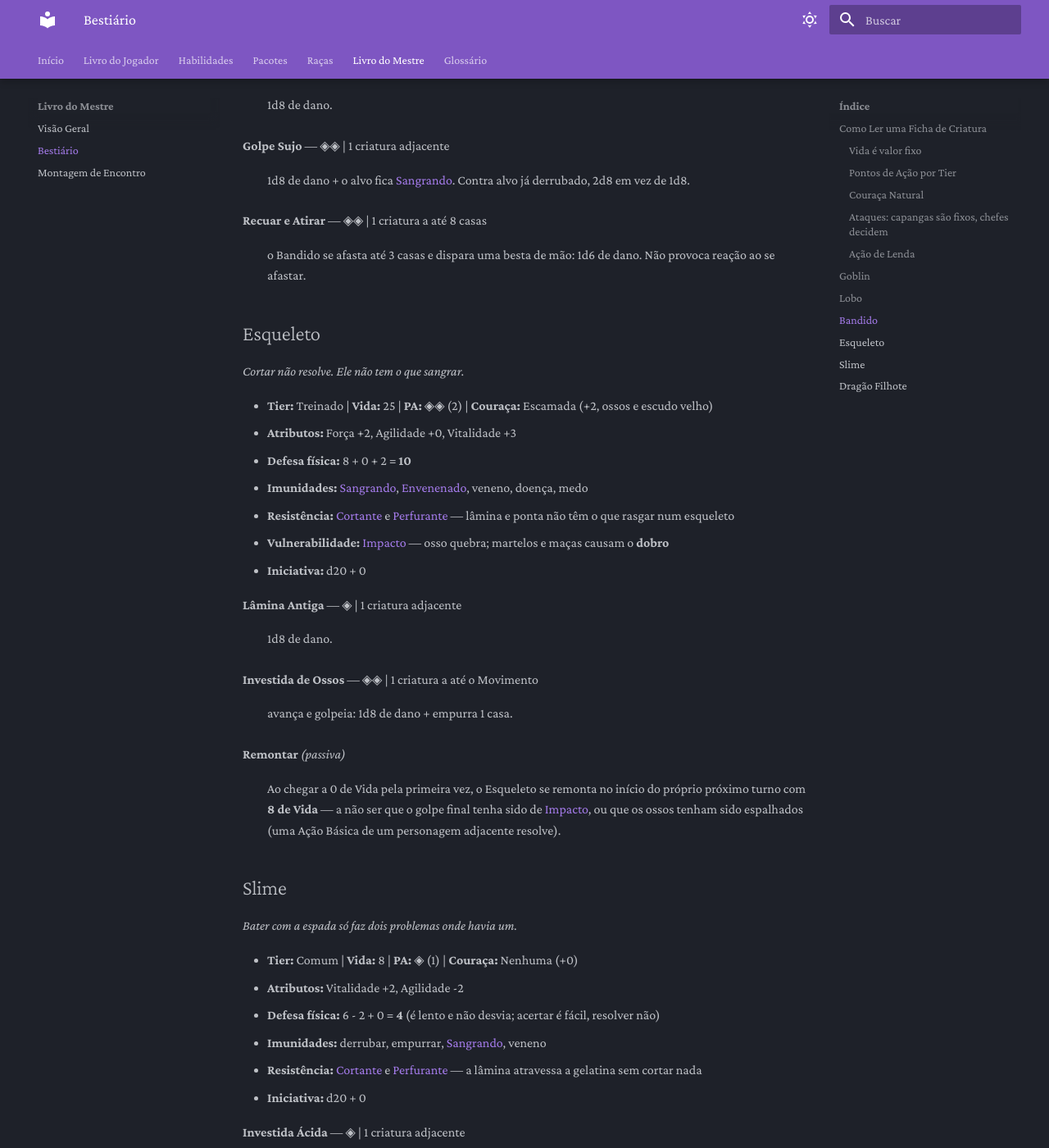
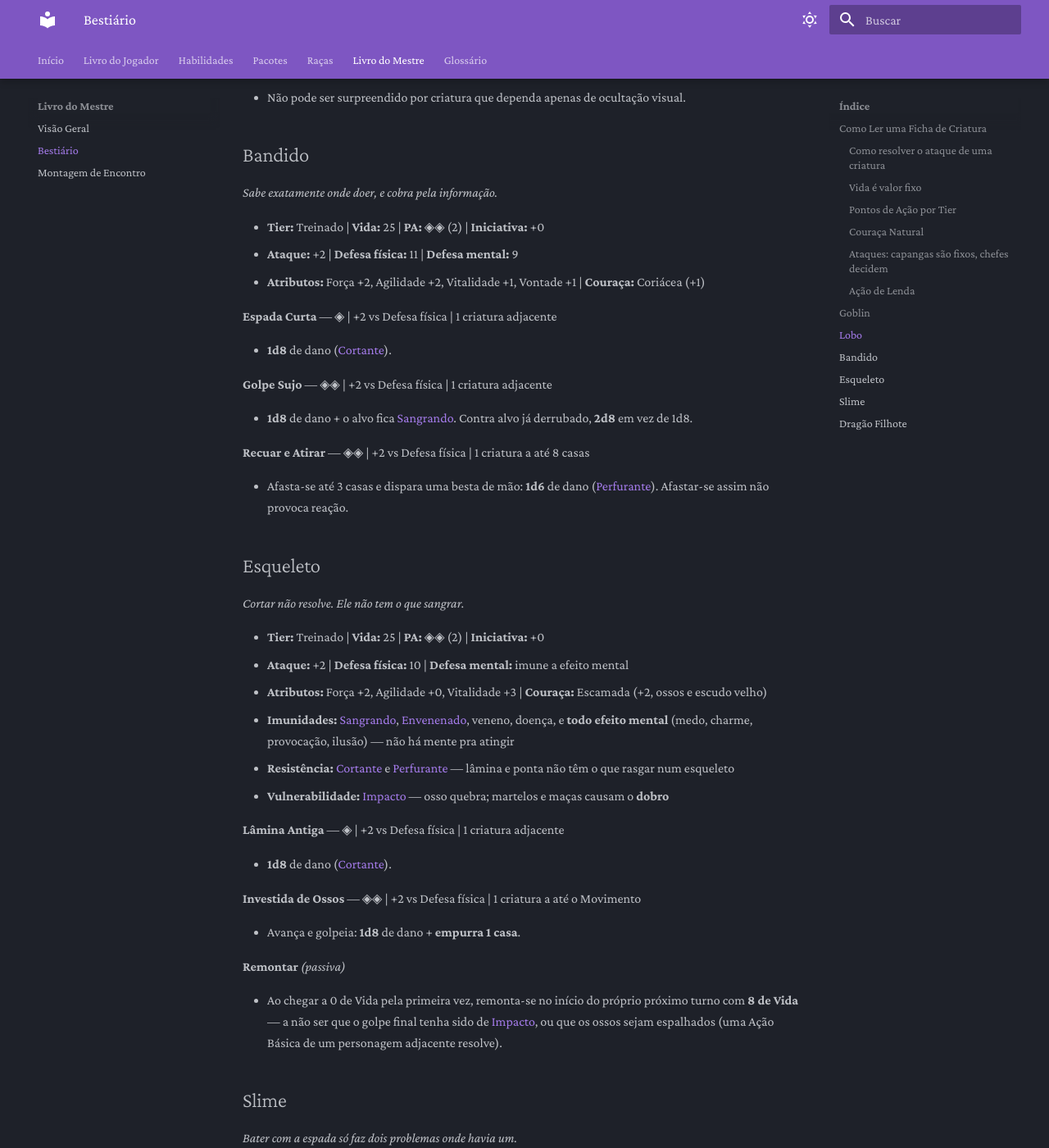
Before and after one commit to Felipe1072-git/prisma-rpg, an MkDocs documentation site: the page built from docs/mestre/bestiario.md, in a window 1280 px wide and 1400 px high, scrolled down 3358 px. Shown: the whole window at 82% size. Built offline with MkDocs 1.6.1 and Material for MkDocs 9.7.7, drawn with Linux system fonts in a browser that asks for light colours; some of the changed text lies outside the part shown.

Commit message:
fix: criaturas ganham bonus de ataque, Defesa mental e formatacao legivel
Tres problemas apontados pelo usuario nas fichas do Bestiario, sendo o primeiro
grave o bastante pra impedir de usar as fichas em mesa.

1. Nao havia bonus de ataque. O Lobo dizia "Mordida: 1d6 de dano" e o Mestre nao
   tinha o que somar no d20. Cada ficha agora traz **Ataque: +N** ja calculado,
   e cada ataque declara contra qual Defesa rola.

   Isso expos uma lacuna do sistema, nao do Bestiario: em nenhum lugar estava
   dito QUEM rola quando a criatura ataca. Agora esta em sistema-d20.md como
   regra unica -- "quem age, rola" -- valendo nos dois sentidos, sem rolagem de
   defesa. E tambem faltava dizer que personagem jogador e Treinado (Base 8),
   ou seja ninguem sabia calcular a propria Defesa: agora esta explicito, com
   as formulas de Defesa fisica e mental prontas pra anotar na ficha.

2. A Bafor\u00e1da estava ilegivel. A causa: usei listas de definicao (linhas com
   ':') no Bestiario, enquanto as 419 habilidades do jogo usam bullets -- as 5
   linhas viravam definicoes do mesmo termo e colavam num paragrafo. Trocado por
   bullets em todas as fichas e nos 4 encontros, alinhando com o resto do
   projeto.

3. O critico da Bafor\u00e1da se contradizia: dizia "sobe 1 Intensidade", o que nao
   existe se o Mestre ja usou a III. Agora e uma regra unica no topo do
   Bestiario -- criatura critica com dano maximo + rolagem extra, e nao sobe de
   Intensidade, porque esse bonus e dos personagens. Saiu de dentro das fichas.

A pedido do usuario: Defesa mental em todas as criaturas (nao so no chefe), o
que tambem deu lugar pra marcar Esqueleto e Slime como imunes a efeito mental,
e Iniciativa escrita como bonus puro (+0) em vez de "d20 + 0".

Conferido: as 6 fichas batem com Base + Agilidade + Couraca e Base + Vontade, e
a chance de acerto contra um personagem de nivel 1 ficou entre 55% e 70%.

Co-Authored-By: Claude Opus 5 <noreply@anthropic.com>

```diff
--- a/docs/mestre/bestiario.md
+++ b/docs/mestre/bestiario.md
@@ -13,9 +13,21 @@ Criatura não é personagem: ela não sobe de nível, não distribui pontos e n
 | **Formidável** | 10 | 60 | ◈◈◈ (3) | os 8 atributos | com [Intensidade](../habilidades/index.md#intensidade) + Mana |
 | **Lendário** | 14 | 180 | ◈◈◈ (3) + Ação de Lenda | os 8 atributos | com Intensidade + Mana |
 
+### Como resolver o ataque de uma criatura
+
+**Quem age, rola** — vale pra criatura do mesmo jeito que vale pro personagem. Quando a criatura ataca, **o Mestre rola**:
+
+**d20 + o Ataque da criatura vs a Defesa do personagem.**
+
+Cada ficha traz o **Ataque** já calculado, pra você não precisar somar atributo na hora. A Defesa do personagem vem da ficha dele: aventureiros são **Treinado**, então **Defesa física = 8 + Agilidade + Armadura** e **Defesa mental = 8 + Vontade** (ver [Defesa](../jogador/sistema-d20.md#defesa)).
+
+- **1 natural** sempre falha.
+- **20 natural** é crítico: **dano máximo dos dados + uma rolagem extra**, e nada além disso. Criatura **não** sobe de Intensidade no crítico — esse bônus é dos personagens.
+- Ataque que impõe efeito mental, veneno ou medo é comparado à **Defesa mental** (ou à Defesa do atributo que o efeito indicar), não à física. Por isso toda ficha traz as duas.
+
 ### Vida é valor fixo
 
-Sem rolagem: abra a ficha e use o número. Os valores desta tabela valem pra personagens de **nível 1 a 4** — grupos mais fortes usam a [Vida por faixa de nível](encontros.md#vida-por-faixa-de-nível). A Vida foi calibrada contra o dano real que um grupo entrega — um **Comum cai num único golpe** (o dano médio de uma habilidade em Intensidade I é ~6), um **Treinado** aguenta 2-3, um **Formidável** absorve mais ou menos uma rodada inteira de um grupo de 4, e um **Lendário** dura 3-5 rodadas.
+Sem rolagem: abra a ficha e use o número. Os valores desta tabela valem pra personagens de **nível 1 a 4** — grupos mais fortes usam a [Vida por faixa de nível](encontros.md#vida-por-faixa-de-nível). A Vida foi calibrada contra o dano real que um grupo entrega: um **Comum cai num único golpe**, um **Treinado** aguenta 2-3, um **Formidável** absorve mais ou menos uma rodada inteira de um grupo de 4, e um **Lendário** dura 3-5 rodadas.
 
 ### Pontos de Ação por Tier
 
@@ -33,7 +45,8 @@ O bônus que faltava ser definido na [tabela de Defesa](../jogador/sistema-d20.m
 | Blindada | +3 | placas ósseas, armadura de placas, casco pesado |
 | Dracônica | +4 | escamas de dragão adulto, pedra viva, aço encantado |
 
-**Defesa física = Base de Resiliência + Agilidade + Couraça Natural.**
+- **Defesa física** = Base de Resiliência + Agilidade + Couraça Natural
+- **Defesa mental** = Base de Resiliência + Vontade
 
 ### Ataques: capangas são fixos, chefes decidem
 
@@ -51,94 +64,105 @@ Exclusiva do Tier Lendário: **uma vez por rodada, fora do próprio turno**, a c
 
 *Baixo, magro e covarde sozinho — mas eles nunca estão sozinhos.*
 
-- **Tier:** Comum | **Vida:** 8 | **PA:** ◈ (1) | **Couraça:** Coriácea (+1)
-- **Atributos:** Agilidade +1, Vitalidade -1
-- **Defesa física:** 6 + 1 + 1 = **8**
-- **Iniciativa:** d20 + 0
+- **Tier:** Comum | **Vida:** 8 | **PA:** ◈ (1) | **Iniciativa:** +0
+- **Ataque:** +1 | **Defesa física:** 8 | **Defesa mental:** 6
+- **Atributos:** Agilidade +1, Vitalidade -1 | **Couraça:** Coriácea (+1)
 
-**Adaga Enferrujada** — ◈ | 1 criatura adjacente
-: 1d4 de dano.
+**Adaga Enferrujada** — ◈ | +1 vs Defesa física | 1 criatura adjacente
+
+- **1d4** de dano ([Perfurante](../glossario.md#perfurante)).
 
 **Bando** *(passiva)*
-: Se houver outro Goblin adjacente ao mesmo alvo, o ataque causa +1d4. Goblin é ameaça por quantidade, não por indivíduo.
+
+- Se houver outro Goblin adjacente ao mesmo alvo, o ataque causa **+1d4**. Goblin é ameaça por quantidade, não por indivíduo.
 
 **Covardia** *(passiva)*
-: Ao ficar com 3 ou menos de Vida, o Goblin usa seu PA pra fugir na direção mais segura, se houver rota. Não é medo mecânico — é o Mestre jogando o bicho como ele é.
+
+- Ao ficar com 3 ou menos de Vida, usa seu PA pra fugir pela rota mais segura, se houver. Não é medo mecânico — é o Mestre jogando o bicho como ele é.
 
 ## Lobo
 
 *Ele não ataca o mais forte do grupo. Ataca o que se afastou.*
 
-- **Tier:** Comum | **Vida:** 8 | **PA:** ◈ (1) | **Couraça:** Coriácea (+1)
-- **Atributos:** Agilidade +2, Vitalidade +1, Sabedoria +1
-- **Defesa física:** 6 + 2 + 1 = **9**
-- **Movimento:** 5 casas (3 + Agilidade) — mais rápido que a maioria dos personagens
-- **Iniciativa:** d20 + 0
+- **Tier:** Comum | **Vida:** 8 | **PA:** ◈ (1) | **Iniciativa:** +0
+- **Ataque:** +2 | **Defesa física:** 9 | **Defesa mental:** 6
+- **Atributos:** Agilidade +2, Vitalidade +1, Sabedoria +1 | **Couraça:** Coriácea (+1)
+- **Movimento:** 5 casas — mais rápido que a maioria dos personagens
 
-**Mordida** — ◈ | 1 criatura adjacente
-: 1d6 de dano. Se o alvo estiver sozinho (nenhum aliado dele adjacente), derruba também.
+**Mordida** — ◈ | +2 vs Defesa física | 1 criatura adjacente
+
+- **1d6** de dano ([Perfurante](../glossario.md#perfurante)). Se o alvo estiver sozinho (nenhum aliado dele adjacente), **derruba** também.
 
 **Matilha** *(passiva)*
-: O ataque rola com Vantagem se outro Lobo estiver adjacente ao mesmo alvo.
+
+- O ataque rola com **Vantagem** se outro Lobo estiver adjacente ao mesmo alvo.
 
 **Faro** *(passiva)*
-: Não pode ser surpreendido por criatura que dependa apenas de ocultação visual.
+
+- Não pode ser surpreendido por criatura que dependa apenas de ocultação visual.
 
 ## Bandido
 
 *Sabe exatamente onde doer, e cobra pela informação.*
 
-- **Tier:** Treinado | **Vida:** 25 | **PA:** ◈◈ (2) | **Couraça:** Coriácea (+1)
-- **Atributos:** Força +2, Agilidade +2, Vitalidade +1, Vontade +1
-- **Defesa física:** 8 + 2 + 1 = **11**
-- **Iniciativa:** d20 + 0
+- **Tier:** Treinado | **Vida:** 25 | **PA:** ◈◈ (2) | **Iniciativa:** +0
+- **Ataque:** +2 | **Defesa física:** 11 | **Defesa mental:** 9
+- **Atributos:** Força +2, Agilidade +2, Vitalidade +1, Vontade +1 | **Couraça:** Coriácea (+1)
 
-**Espada Curta** — ◈ | 1 criatura adjacente
-: 1d8 de dano.
+**Espada Curta** — ◈ | +2 vs Defesa física | 1 criatura adjacente
 
-**Golpe Sujo** — ◈◈ | 1 criatura adjacente
-: 1d8 de dano + o alvo fica [Sangrando](../glossario.md#sangrando). Contra alvo já derrubado, 2d8 em vez de 1d8.
+- **1d8** de dano ([Cortante](../glossario.md#cortante)).
 
-**Recuar e Atirar** — ◈◈ | 1 criatura a até 8 casas
-: o Bandido se afasta até 3 casas e dispara uma besta de mão: 1d6 de dano. Não provoca reação ao se afastar.
+**Golpe Sujo** — ◈◈ | +2 vs Defesa física | 1 criatura adjacente
+
+- **1d8** de dano + o alvo fica [Sangrando](../glossario.md#sangrando). Contra alvo já derrubado, **2d8** em vez de 1d8.
+
+**Recuar e Atirar** — ◈◈ | +2 vs Defesa física | 1 criatura a até 8 casas
+
+- Afasta-se até 3 casas e dispara uma besta de mão: **1d6** de dano ([Perfurante](../glossario.md#perfurante)). Afastar-se assim não provoca reação.
 
 ## Esqueleto
 
 *Cortar não resolve. Ele não tem o que sangrar.*
 
-- **Tier:** Treinado | **Vida:** 25 | **PA:** ◈◈ (2) | **Couraça:** Escamada (+2, ossos e escudo velho)
-- **Atributos:** Força +2, Agilidade +0, Vitalidade +3
-- **Defesa física:** 8 + 0 + 2 = **10**
-- **Imunidades:** [Sangrando](../glossario.md#sangrando), [Envenenado](../glossario.md#envenenado), veneno, doença, medo
+- **Tier:** Treinado | **Vida:** 25 | **PA:** ◈◈ (2) | **Iniciativa:** +0
+- **Ataque:** +2 | **Defesa física:** 10 | **Defesa mental:** imune a efeito mental
+- **Atributos:** Força +2, Agilidade +0, Vitalidade +3 | **Couraça:** Escamada (+2, ossos e escudo velho)
+- **Imunidades:** [Sangrando](../glossario.md#sangrando), [Envenenado](../glossario.md#envenenado), veneno, doença, e **todo efeito mental** (medo, charme, provocação, ilusão) — não há mente pra atingir
 - **Resistência:** [Cortante](../glossario.md#cortante) e [Perfurante](../glossario.md#perfurante) — lâmina e ponta não têm o que rasgar num esqueleto
 - **Vulnerabilidade:** [Impacto](../glossario.md#impacto) — osso quebra; martelos e maças causam o **dobro**
-- **Iniciativa:** d20 + 0
 
-**Lâmina Antiga** — ◈ | 1 criatura adjacente
-: 1d8 de dano.
+**Lâmina Antiga** — ◈ | +2 vs Defesa física | 1 criatura adjacente
 
-**Investida de Ossos** — ◈◈ | 1 criatura a até o Movimento
-: avança e golpeia: 1d8 de dano + empurra 1 casa.
+- **1d8** de dano ([Cortante](../glossario.md#cortante)).
+
+**Investida de Ossos** — ◈◈ | +2 vs Defesa física | 1 criatura a até o Movimento
+
+- Avança e golpeia: **1d8** de dano + **empurra 1 casa**.
 
 **Remontar** *(passiva)*
-: Ao chegar a 0 de Vida pela primeira vez, o Esqueleto se remonta no início do próprio próximo turno com **8 de Vida** — a não ser que o golpe final tenha sido de [Impacto](../glossario.md#impacto), ou que os ossos tenham sido espalhados (uma Ação Básica de um personagem adjacente resolve).
+
+- Ao chegar a 0 de Vida pela primeira vez, remonta-se no início do próprio próximo turno com **8 de Vida** — a não ser que o golpe final tenha sido de [Impacto](../glossario.md#impacto), ou que os ossos sejam espalhados (uma Ação Básica de um personagem adjacente resolve).
 
 ## Slime
 
 *Bater com a espada só faz dois problemas onde havia um.*
 
-- **Tier:** Comum | **Vida:** 8 | **PA:** ◈ (1) | **Couraça:** Nenhuma (+0)
-- **Atributos:** Vitalidade +2, Agilidade -2
-- **Defesa física:** 6 - 2 + 0 = **4** (é lento e não desvia; acertar é fácil, resolver não)
-- **Imunidades:** derrubar, empurrar, [Sangrando](../glossario.md#sangrando), veneno
+- **Tier:** Comum | **Vida:** 8 | **PA:** ◈ (1) | **Iniciativa:** +0
+- **Ataque:** +0 | **Defesa física:** 4 | **Defesa mental:** imune a efeito mental
+- **Atributos:** Vitalidade +2, Agilidade -2 | **Couraça:** Nenhuma (+0)
+- **Imunidades:** derrubar, empurrar, [Sangrando](../glossario.md#sangrando), veneno, e **todo efeito mental**
 - **Resistência:** [Cortante](../glossario.md#cortante) e [Perfurante](../glossario.md#perfurante) — a lâmina atravessa a gelatina sem cortar nada
-- **Iniciativa:** d20 + 0
 
-**Investida Ácida** — ◈ | 1 criatura adjacente
-: 1d4 de dano, e o alvo fica [Envenenado](../glossario.md#envenenado) (o ácido continua corroendo).
+Defesa física 4 é de propósito: o Slime é lento e não desvia de nada. **Acertar é fácil; resolver não.**
+
+**Investida Ácida** — ◈ | +0 vs Defesa física | 1 criatura adjacente
+
+- **1d4** de dano, e o alvo fica [Envenenado](../glossario.md#envenenado) — o ácido continua corroendo.
 
 **Divisão** *(passiva)*
-: Quando sofre dano **[Cortante](../glossario.md#cortante) ou [Perfurante](../glossario.md#perfurante)** e sobrevive, o Slime se divide: surge um segundo Slime adjacente com metade da Vida atual (arredondada pra baixo, mínimo 1), e o original fica com a outra metade. Dano de [Impacto](../glossario.md#impacto), [Arcano](../glossario.md#arcano) e elemental não divide — esmaga ou queima.
+
+- Quando sofre dano **[Cortante](../glossario.md#cortante) ou [Perfurante](../glossario.md#perfurante)** e sobrevive, o Slime se divide: surge um segundo Slime adjacente com metade da Vida atual (arredondada pra baixo, mínimo 1), e o original fica com a outra metade. Dano de [Impacto](../glossario.md#impacto), [Arcano](../glossario.md#arcano) e elemental não divide — esmaga ou queima.
 
 ## Dragão Filhote
 
@@ -146,26 +170,28 @@ Exclusiva do Tier Lendário: **uma vez por rodada, fora do próprio turno**, a c
 
 Primeiro chefe do Bestiário: usa **Mana e [Intensidade](../habilidades/index.md#intensidade)**, e o Mestre decide quanto investir em cada turno, como um jogador faria.
 
-- **Tier:** Formidável | **Vida:** 60 | **PA:** ◈◈◈ (3) | **Mana:** 20 | **Couraça:** Blindada (+3)
+- **Tier:** Formidável | **Vida:** 60 | **PA:** ◈◈◈ (3) | **Mana:** 20 | **Iniciativa:** +0
+- **Ataque:** +3 | **Defesa física:** 15 | **Defesa mental:** 12
 - **Atributos:** Força +3, Vitalidade +3, Agilidade +2, Inteligência +2, Sabedoria +1, Vontade +2, Sorte +0, Sanidade +2
-- **Defesa física:** 10 + 2 + 3 = **15**
-- **Defesa mental:** 10 + 2 = **12**
-- **Resistência:** fogo
-- **Movimento:** 5 casas no chão, 8 casas voando (mas precisa de 1 ◈ pra alçar voo)
-- **Iniciativa:** d20 + 0
+- **Couraça:** Blindada (+3) | **Resistência:** fogo
+- **Movimento:** 5 casas no chão, 8 voando — alçar voo custa ◈
 
-**Garras e Presas** — ◈ | 0 Mana | 1 criatura adjacente
-: 2d6 de dano. É o ataque de rotina — não gasta Mana.
+**Garras e Presas** — ◈ | 0 Mana | +3 vs Defesa física | 1 criatura adjacente
 
-**Baforada** — 1 criatura ou área, conforme a Intensidade | **Atributo:** Força
-: A assinatura do elemento [Fogo](../habilidades/magicas-elementais.md#fogo): o alvo pega fogo e continua queimando.
-: **Intensidade I — ◈ (1 PA) + 3 Mana:** cone de 3 casas, 2d6 de dano em cada alvo + cada alvo fica [Queimando](../glossario.md#queimando)
-: **Intensidade II — ◈◈ (2 PA) + 6 Mana:** cone de 3 casas, 2d6 de dano + cada alvo fica [Queimando](../glossario.md#queimando), e o fogo se espalha para 1 criatura adjacente a cada alvo
-: **Intensidade III — ◈◈◈ (3 PA) + 9 Mana:** cone de 5 casas, 3d6 de dano + [Queimando](../glossario.md#queimando) causando 2d4 por turno, e o fogo se espalha para todas as criaturas adjacentes
-: **Crítico (20 natural):** dano máximo dos dados da Intensidade usada + uma rolagem extra igual, e sobe 1 Intensidade
+- **2d6** de dano ([Cortante](../glossario.md#cortante)). É o ataque de rotina: não gasta Mana.
 
-**Voo Rasante** — ◈◈ | 2 Mana | linha de 6 casas
-: o Dragão sobrevoa a linha causando 2d6 em cada criatura nela, e termina o movimento fora do alcance corpo a corpo de todas. Só pode ser usada se já estiver voando.
+**Baforada** — +3 vs Defesa física | cone à frente, tamanho conforme a Intensidade
+
+Assinatura do elemento [Fogo](../habilidades/magicas-elementais.md#fogo): quem é atingido pega fogo e continua queimando. O Mestre rola **uma vez** e compara o resultado com a Defesa física de cada alvo dentro do cone.
+
+- **Intensidade I — ◈ (1 PA) + 3 Mana:** cone de 3 casas, **2d6** de dano em cada alvo + cada alvo fica [Queimando](../glossario.md#queimando)
+- **Intensidade II — ◈◈ (2 PA) + 6 Mana:** cone de 3 casas, **2d6** de dano + cada alvo fica [Queimando](../glossario.md#queimando), e o fogo se espalha para 1 criatura adjacente a cada alvo
+- **Intensidade III — ◈◈◈ (3 PA) + 9 Mana:** cone de 5 casas, **3d6** de dano + [Queimando](../glossario.md#queimando) causando 2d4 por turno, e o fogo se espalha para todas as criaturas adjacentes
+
+**Voo Rasante** — ◈◈ | 2 Mana | +3 vs Defesa física | linha de 6 casas
+
+- **2d6** de dano em cada criatura na linha, e o Dragão termina o movimento fora do alcance corpo a corpo de todas. Só pode ser usada se já estiver voando.
 
 **Escamas Quentes** *(passiva)*
-: Quem atinge o Dragão com ataque corpo a corpo sofre 1d4 de dano de fogo.
+
+- Quem atinge o Dragão com ataque corpo a corpo sofre **1d4** de dano de fogo.
```
Also changed, not shown: docs/jogador/sistema-d20.md (+17 -0 lines), docs/mestre/encontros.md (+8 -4 lines).
